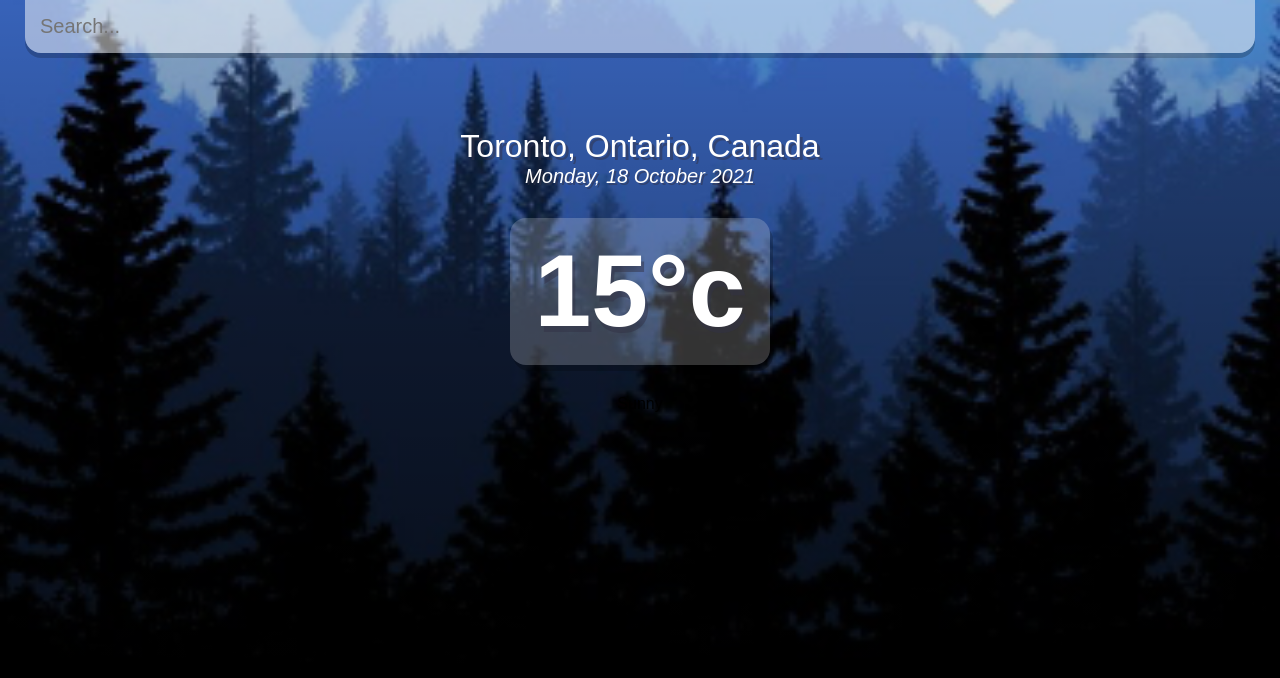
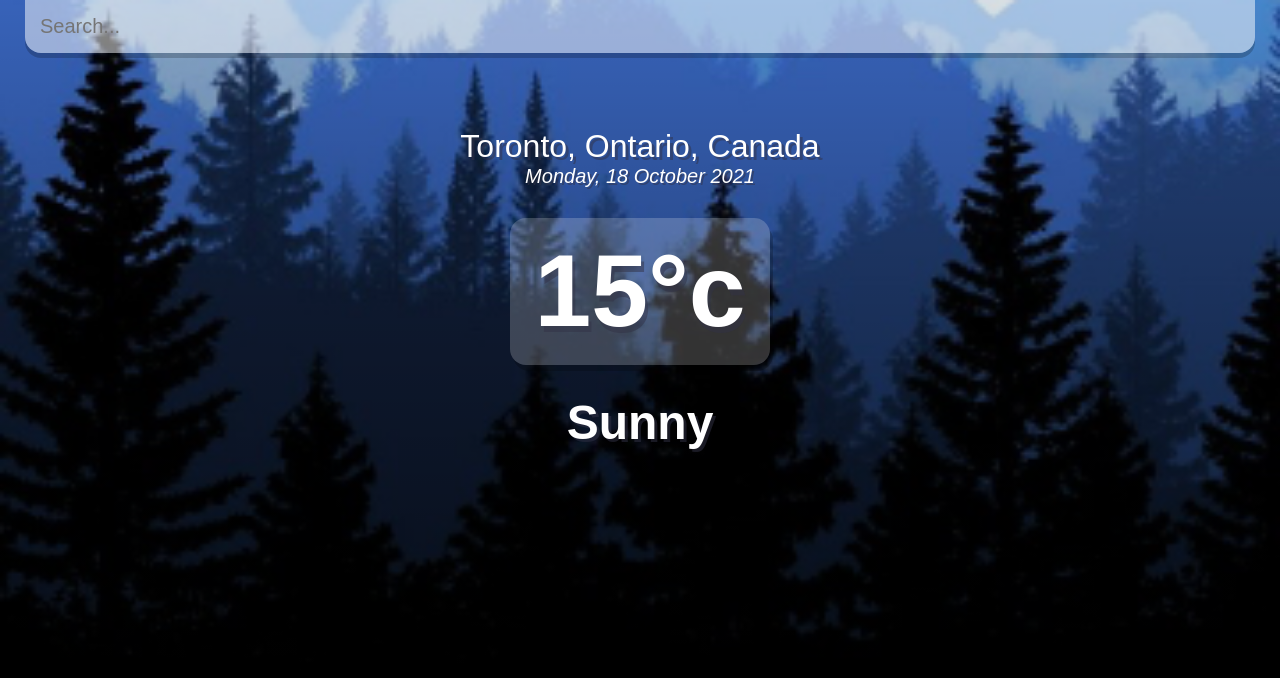
Before and after one commit to DimarcoKevin/react-weather, a React (Create React App) app: page / in a window 1280 px wide. Shown: the top 678 px of the page. Built offline with nearby package versions, Linux system fonts and the light colour scheme.

Commit message:
Adding styling for weather box

```diff
--- a/src/index.css
+++ b/src/index.css
@@ -89,3 +89,10 @@
   border-radius: 16px;
   padding: 15px 25px;
 }
+
+.weather-box .weather {
+  color: #ffffff;
+  font-size: 48px;
+  font-weight: 700;
+  text-shadow: 3px 3px rgba(50, 50, 70, 0.5);
+}
```
